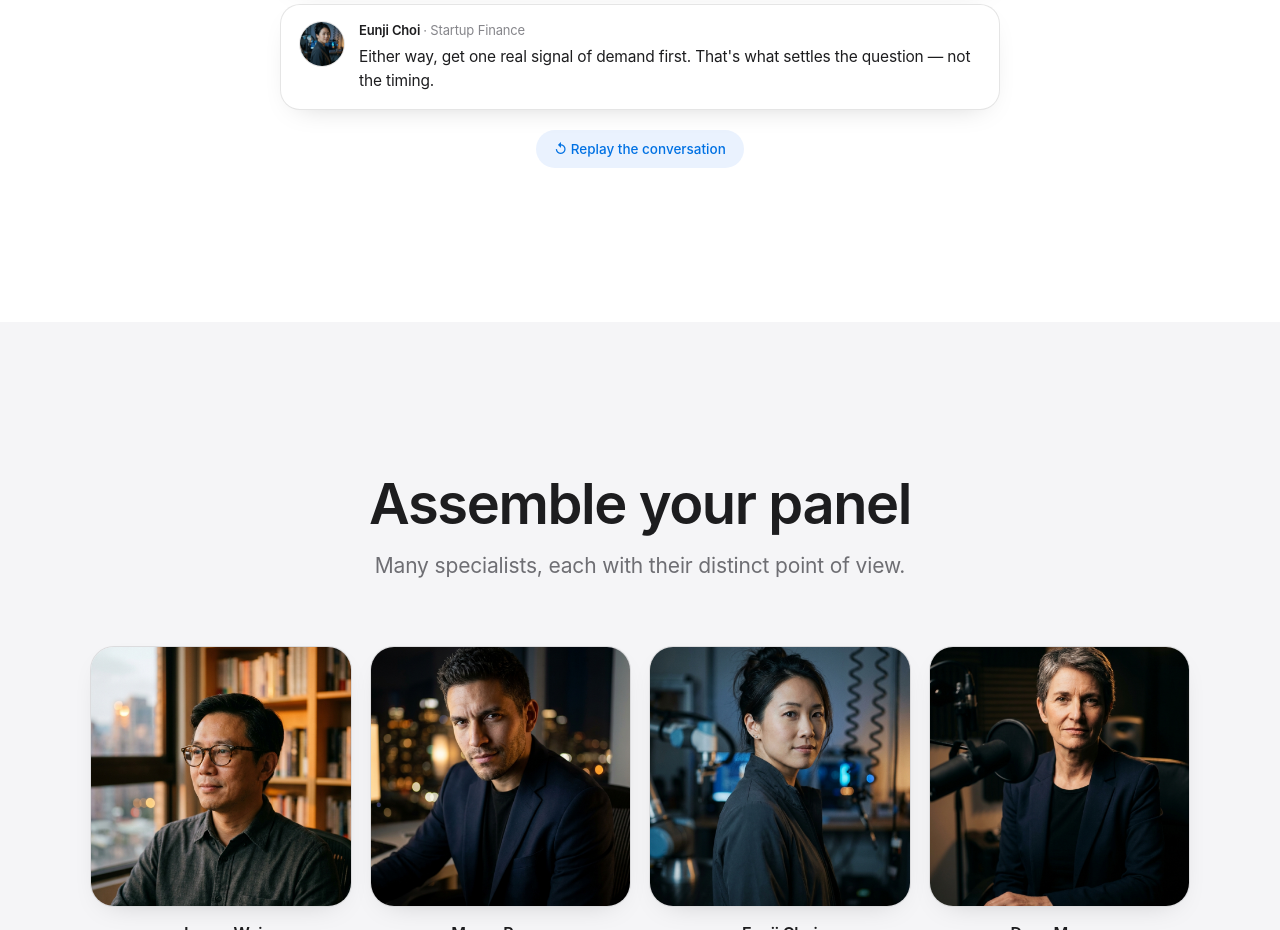
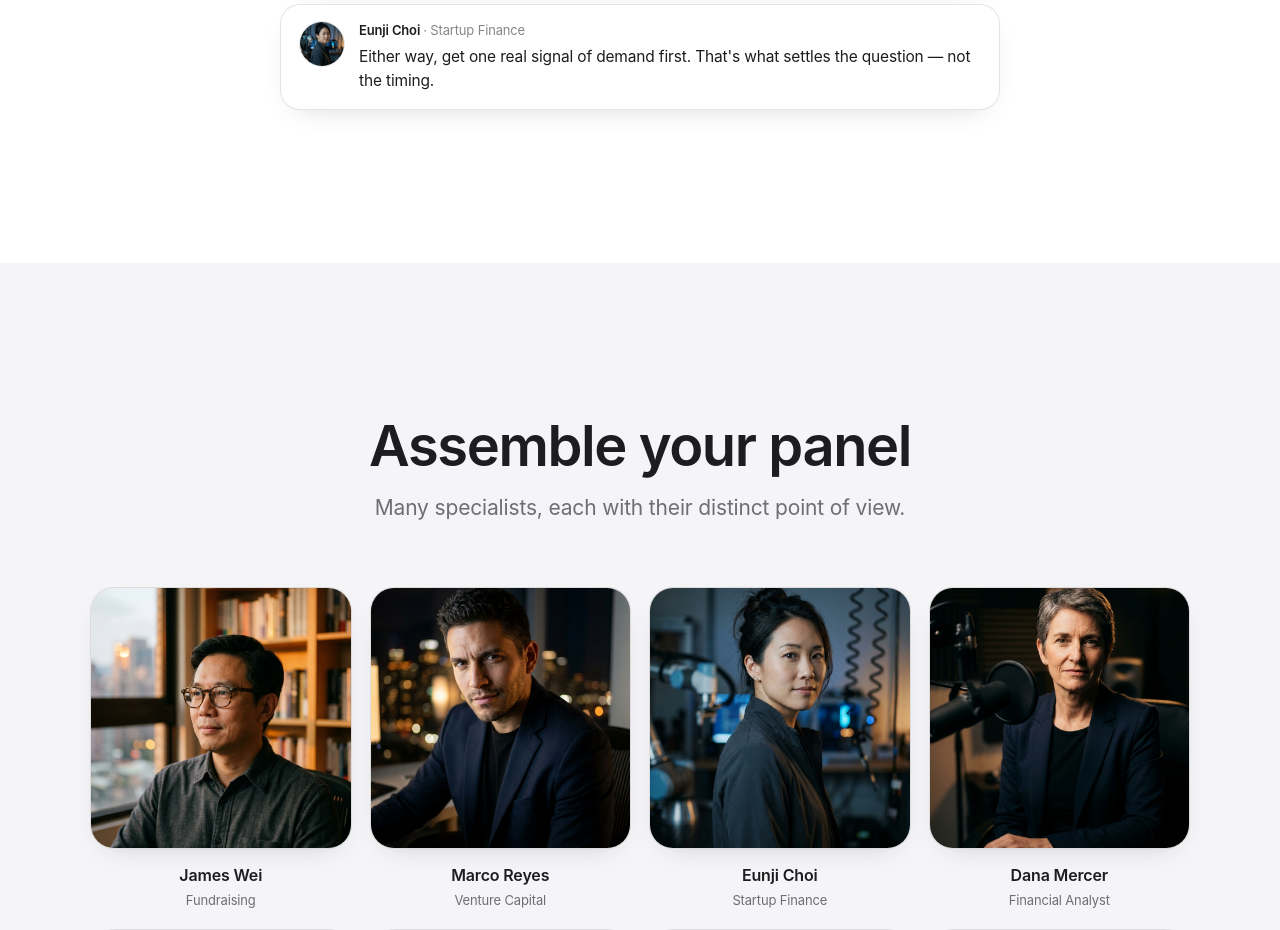
Before and after one commit to timothyjwen/roundtable-ai, a plain HTML site: page design-apple.html in a window 1280 px wide. Shown: the part 2320-3250 px from the top of the page. Drawn offline with Linux system fonts and the light colour scheme.

Commit message:
Apple: remove demo Replay button (conversation still auto-plays on scroll)

```diff
--- a/design-apple.html
+++ b/design-apple.html
@@ -211,7 +211,6 @@ footer .wide{display:flex;justify-content:space-between;gap:14px;flex-wrap:wrap}
       <div class="demo-wrap r d1">
         <div class="ask"><div class="b" id="askQ"></div></div>
         <div class="chat" id="chat"></div>
-        <button class="replay" id="replay" onclick="playChat()">↺ Replay the conversation</button>
       </div>
     </div>
   </section>
```
